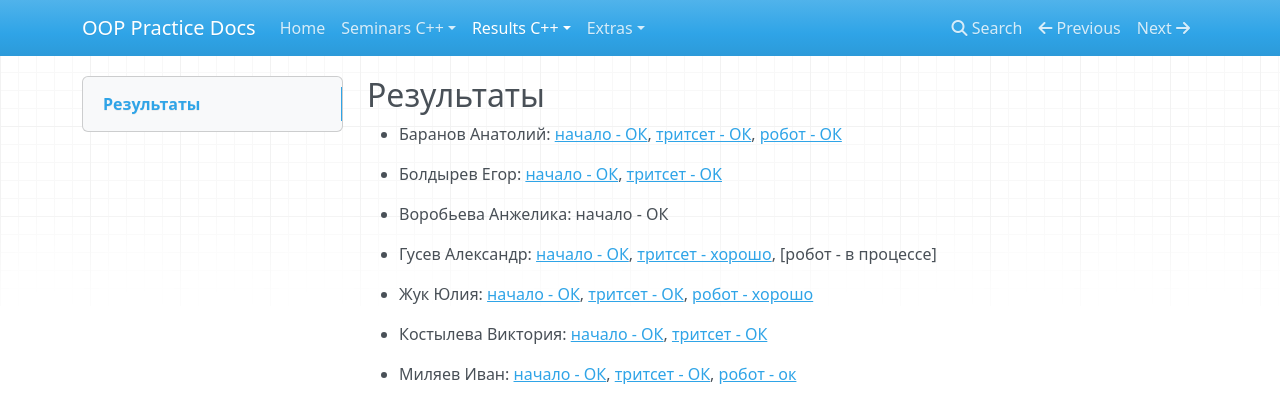
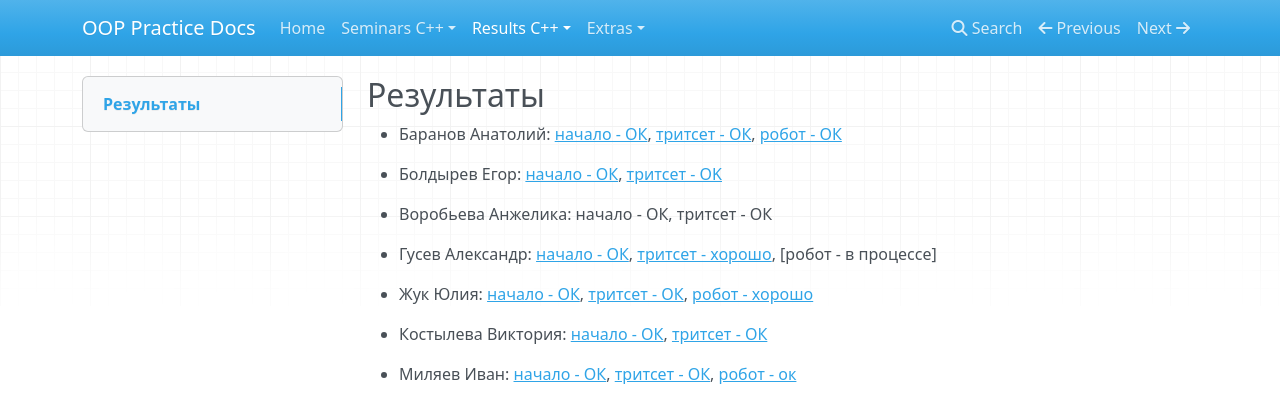
Before and after one commit to avoronkov/oop, an MkDocs documentation site: the page built from docs/2016.cpp/results.md, in a window 1280 px wide. Shown: the top 398 px of the page. Built offline with MkDocs 1.6.1, drawn with Linux system fonts in a browser that asks for light colours; nearby versions of some CDN libraries; old or Windows-style settings are respelled for this version of MkDocs.

Commit message:
Vorobyeva results update

```diff
--- a/docs/2016.cpp/results.md
+++ b/docs/2016.cpp/results.md
@@ -4,7 +4,7 @@
 
 - Болдырев Егор: [начало - ОК](/2016.cpp/task0/boldyrev/), [тритсет - OK](/2016.cpp/task0/boldyrev/)
 
-- Воробьева Анжелика: начало - ОК
+- Воробьева Анжелика: начало - ОК, тритсет - ОК
 
 - Гусев Александр: [начало - ОК](/2016.cpp/task0/gusev/), [тритсет - хорошо](/2016.cpp/task0/gusev/#1), [робот - в процессе]
 
```
